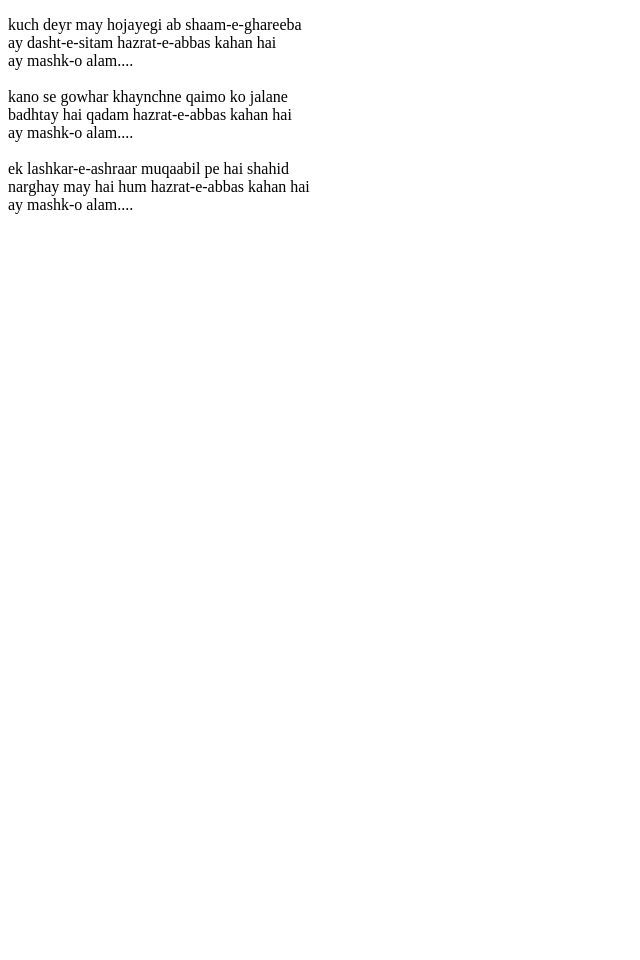
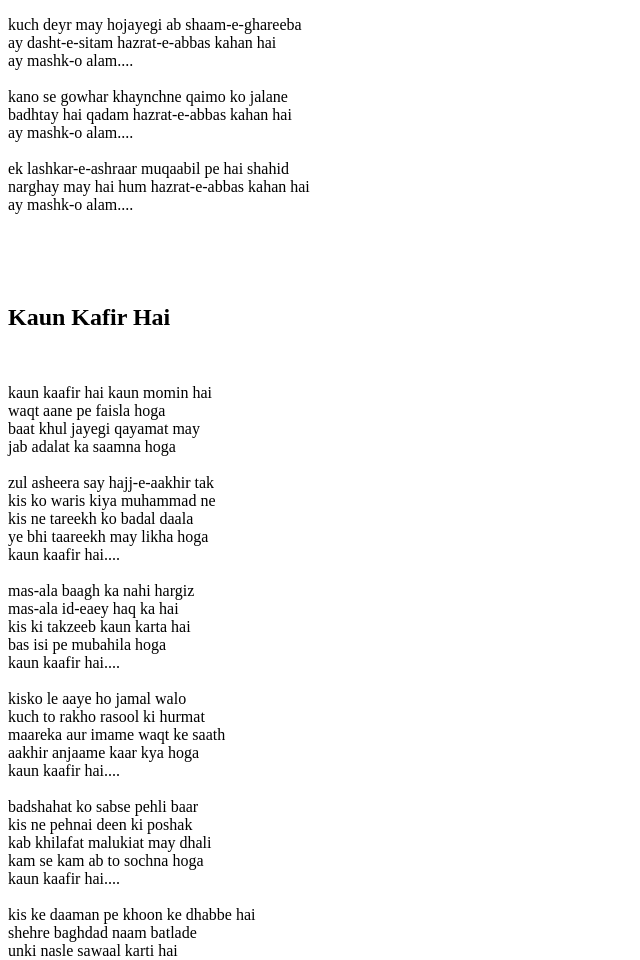
Before and after one commit to SameehaRaza/Nohay, a plain HTML site: page Ali.html in a window 1280 px wide. Shown: the part 1434-2394 px from the top of the page, without its empty margins (0-640 px from the left). Before the commit the page ends 1726 px from the top, so only its background shows below. Drawn offline with Linux system fonts and the light colour scheme.

Commit message:
Update Ali.html

```diff
--- a/Ali.html
+++ b/Ali.html
@@ -1,5 +1,11 @@
 <!doctype html>
 <html>
+    <head><title>Anj Haider Ali Basti</title>
+        <style>
+
+
+        </style>
+    </head>
     <body>
         <a href="nocat.html">Back </a>
 <h2>As-Shaam</h2>
@@ -86,6 +92,91 @@ narghay may hai hum hazrat-e-abbas kahan hai<br>
     ay mashk-o alam....<br></p>
 <br><br><br>
 
+        <h2>Kaun Kafir Hai</h2>
+<br>
+<p>kaun kaafir hai kaun momin hai<br>
+waqt aane pe faisla hoga<br>
+baat khul jayegi qayamat may<br>
+jab adalat ka saamna hoga<br>
+<br>
+zul asheera say hajj-e-aakhir tak<br>
+kis ko waris kiya muhammad ne<br>
+kis ne tareekh ko badal daala<br>
+ye bhi taareekh  may likha hoga<br>
+kaun kaafir hai....<br>
+<br>
+mas-ala baagh ka nahi hargiz<br>
+mas-ala id-eaey haq ka hai<br>
+kis ki takzeeb kaun karta hai<br>
+bas isi pe mubahila hoga<br>
+kaun kaafir hai....<br>
+<br>
+kisko le aaye ho jamal walo<br>
+kuch to rakho rasool ki hurmat<br>
+maareka aur imame waqt ke saath<br>
+aakhir anjaame kaar kya hoga<br>
+kaun kaafir hai....<br>
+<br>
+badshahat ko sabse pehli baar<br>
+kis ne pehnai deen ki poshak<br>
+kab khilafat malukiat may dhali<br>
+kam se kam ab to sochna hoga<br>
+kaun kaafir hai....<br>
+<br>
+kis ke daaman pe khoon ke dhabbe hai<br>
+shehre baghdad naam batlade<br>
+unki nasle sawaal karti hai<br>
+jinko deewar may chuna hoga<br>
+kaun kaafir hai....<br>
+<br>
+khair to khair shar bhi acha hai<br>
+kaun samjhay ye falsafa kya hai<br>
+ek hi saath haq-o-baatil se<br>
+kaise raazi bhala khuda hoga<br>
+kaun kaafir hai....<br>
+<br>
+jis ki takhleeq ka sabab giriya<br>
+jis kay vird zaban ali maula<br>
+us ko nabood kar sakega kaun<br>
+jis ki ta-eed may khuda hoga<br>
+kaun kaafir hai....<br>
+<br>
+qalb par jinke mohr lag jaye<br>
+phir inhay saeyban naseeb kahan<br>
+ibn-e-zehra ke ronay walon par<br>
+hashr tak saaya-e-kisa hoga<br>
+kaun kaafir hai....<br>
+<br>
+majlis-e-gham hai fatima bhi hai<br>
+matam-e-shah-e-karbala hoga<br>
+ay azadaar ashk-e-gham tera<br>
+nazr-e-rumaal-e-syyeda hoga<br>
+kaun kaafir hai....<br>
+<br>
+jab sina khaynchne chaley hogay<br>
+akbar-e-nawjawan ke seene se<br>
+aastinay ulat ke sarwar ne<br>
+kis tarha ya ali kaha hoga<br>
+kaun kaafir hai....<br>
+<br>
+sirf mashk-o-alam liye shabbir<br>
+aaye hongay furaat se jis dam<br>
+bint-e-shahe zaman ke haathon se<br>
+khaali kuza bhi gir gaya hoga<br>
+kaun kaafir hai....<br>
+<br>
+dil larazta hai aankh roti hai<br>
+tharthari si badan may hoti haiv
+shah ka haal kya hoga<br>
+teer asghar ko jab laga hoga<br>
+kaun kaafir hai....<br>
+<br>
+ambiya saans rok kar shahid<br>
+tak rahay hai hussain ki surat<br>
+garm rayti pe zer-e-khanjartak <br>
+ab sajda ye aakhri ada hoga<br>
+kaun kaafir hai....</p>
+
     </body>
 
 
```
